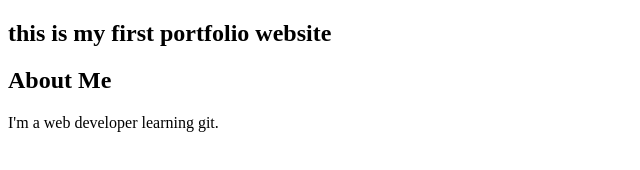
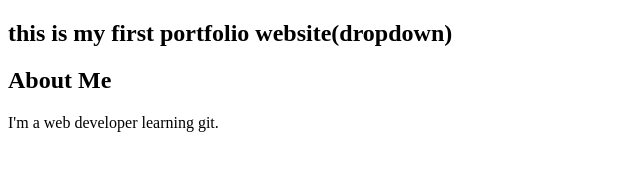
Before and after one commit to Mohit-Maru663/portfolio-website, a plain HTML site: page index.html in a window 1280 px wide. Shown: the whole page, without its empty margins (0-640 px from the left). Drawn offline with Linux system fonts and the light colour scheme.

Commit message:
add dropdwon on header

```diff
--- a/index.html
+++ b/index.html
@@ -8,7 +8,7 @@
 </head>
 
 <body>
-    <h2>this is my first portfolio website</h2>
+    <h2>this is my first portfolio website(dropdown)</h2>
 
     <section>
         <h2>About Me</h2>
```
